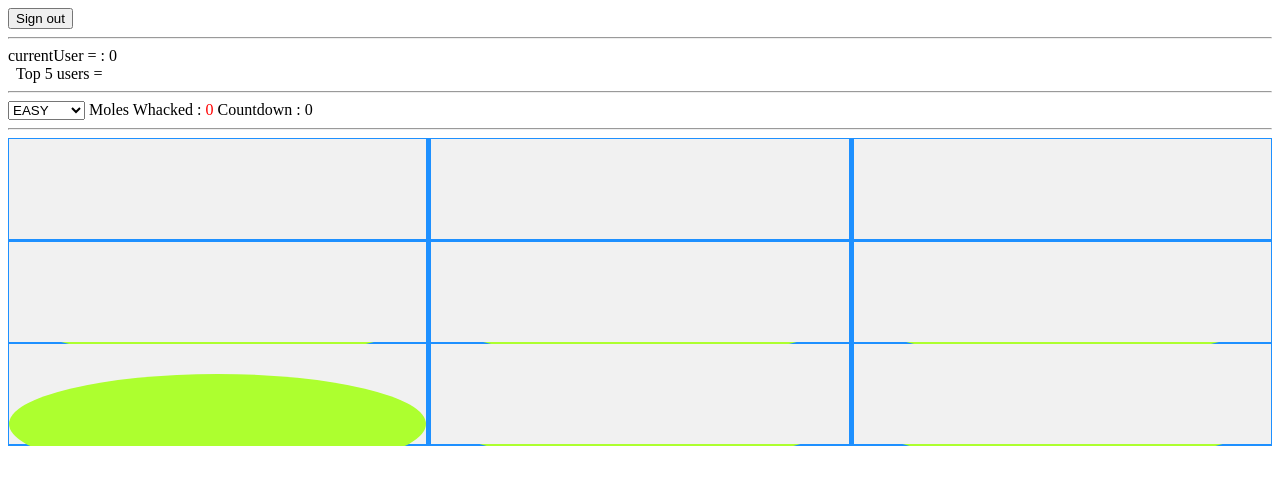
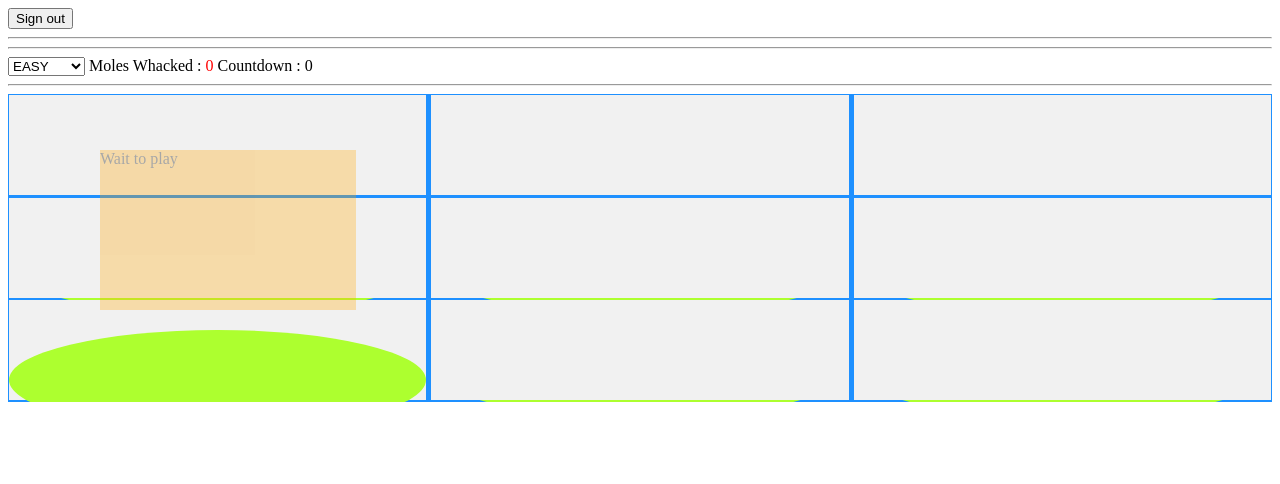
Before and after one commit to mp1pro/whack-a-mole, a React app: page /game in a window 1280 px wide. Shown: the top 484 px of the page. Built offline with nearby package versions, Linux system fonts and the light colour scheme.

Commit message:
moved addPoints and play_points up one parent

```diff
--- a/index.html
+++ b/index.html
@@ -30,6 +30,16 @@
         h1{
             margin: 0;
         }
+        .count-down{
+            position: absolute;
+            left: 100px;
+            top: 150px;
+            width: 20%;
+            height: 20%;
+            background-color: orange;
+            z-index:1000;
+            opacity: 0.3;
+        }
         .game-container {
             display: flex;
             flex-wrap: wrap;
--- a/src/App.js
+++ b/src/App.js
@@ -19,6 +19,7 @@ class App extends React.Component {
             points: 0,
             users:[],
             register:false,
+            play_points: 0,
             interval:1000
         }
         this.handleSignUp = this.handleSignUp.bind(this);
@@ -27,7 +28,15 @@ class App extends React.Component {
         this.getUsers = this.getUsers.bind(this);
         this.getUser = this.getUser.bind(this);
         this.setInterval = this.setInterval.bind(this);
+        this.addPoints = this.addPoints.bind(this);
     }
+    addPoints(){
+      console.log('handleClick()');
+      this.setState((prevState) => ({
+        play_points:prevState.play_points+1
+      }));
+    }
+
     setInterval(inter){
         console.log('inter', inter);
         this.setState(
@@ -157,6 +166,7 @@ class App extends React.Component {
         return (
             <Routes
                 auth={this.state.auth}
+                play_points={this.state.play_points}
                 user_email={this.state.user_email}
                 points={this.state.points}
                 users={this.state.users}
@@ -168,6 +178,7 @@ class App extends React.Component {
                 getUsers = {this.getUsers}
                 getUser = {this.getUser}
                 setInterval = {this.setInterval}
+                addPoints = {this.addPoints}
             />
         )
     }
--- a/src/routes/routes.js
+++ b/src/routes/routes.js
@@ -43,6 +43,10 @@ function PrivateRoute({ children, auth, ...rest }) {
 //close PrivateRoute Login
 
 class Routes extends React.Component {
+    constructor(props) {
+        super(props);
+    }
+
     render() {
         console.log("Did I mount routes3");
 
@@ -61,7 +65,9 @@ class Routes extends React.Component {
             points,
             users,
             setInterval,
-            interval
+            interval,
+            play_points,
+            addPoints
         } = this.props;
 
         return (
@@ -77,12 +83,14 @@ class Routes extends React.Component {
                                 </Link>*/}
                             </div>
                             <AuthMenu auth={auth} logout={logout}/>
+                            {/*<DisPlay user_email={user_email} points={points} auth={auth} users={users}/>*/}
+                            {/*<GameCon setInterval={setInterval} play_points={play_points} ticker={ticker}/>*/}
+                            <hr />
                         </div>
                     </nav>
                     {/*CLOSE NAV*/}
                     <hr />
-                    <DisPlay user_email={user_email} points={points} auth={auth} users={users}/>
-                    <hr />
+
                     <Switch>
                         <Route exact path="/">
                             <Start />
@@ -99,13 +107,19 @@ class Routes extends React.Component {
                         <Route exact path="/login">
                             <Login login={login} auth = {auth}/>
                         </Route>
-                        /*
+                        {/*
                         <PrivateRoute auth = {auth} exact path="/game">
                             <Game getUsers={getUsers} getUser={getUser} interval = {interval}/>
                         </PrivateRoute>
-                        */
+                        */}
                         <Route auth = {auth} exact path="/game">
-                            <Game getUsers={getUsers} getUser={getUser} interval = {interval}/>
+                            <Game
+                                getUsers = {getUsers}
+                                getUser = {getUser}
+                                play_points = {play_points}
+                                interval = {interval}
+                                addPoints = {addPoints}
+                            />
                         </Route>
                     </Switch>
                     </div>
--- a/src/views/Game.js
+++ b/src/views/Game.js
@@ -13,7 +13,7 @@ class Game extends React.Component {
         random:8,
         grid:3,
         bit:false,
-        play_points: 0,
+
         stop:false,
         ticker:2
     }
@@ -25,9 +25,7 @@ class Game extends React.Component {
 
   addPoints(){
       console.log('handleClick()');
-      this.setState((prevState) => ({
-        play_points:prevState.play_points+1
-      }));
+      this.props.addPoints();
   }
 
   // random num gen
@@ -114,18 +112,22 @@ class Game extends React.Component {
   }
 
   render() {
-    console.log('game mount ren', this.props.interval);
-    console.log('play_points', this.state.play_points);
+    console.log('game mount ren', this.props);
+    console.log('play_points', this.props.play_points);
 
-    const {random,grid,play_points,stop,ticker} = this.state;
+    const {random,grid,stop,ticker} = this.state;
     const {addPoints} = this;
-    const {setInterval} = this.props;
+    const {setInterval,play_points} = this.props;
 
     console.log('stop: ', stop);
-    if (stop === true) return <Redirect to="/end" />;
+    //x`x`  if (stop === true) return <Redirect to="/end" />;
 
     return (
         <div>
+            {/*put count down timer here*/}
+            <div className="count-down">
+                Wait to play
+            </div>
             <GameCon setInterval={setInterval} play_points={play_points} ticker={ticker}/>
             <div className="game-container ">
                 <Hole grid={grid}>
--- a/webpack.config.js
+++ b/webpack.config.js
@@ -5,7 +5,8 @@ module.exports = {
     mode: 'development',
     devServer: {
       inline: true,
-      port: 8001
+      port: 8001,
+      historyApiFallback: true
     },
     module: {
         rules: [
```
Also changed, not shown: 3 other files (tests, documents, lock files or other folders).
